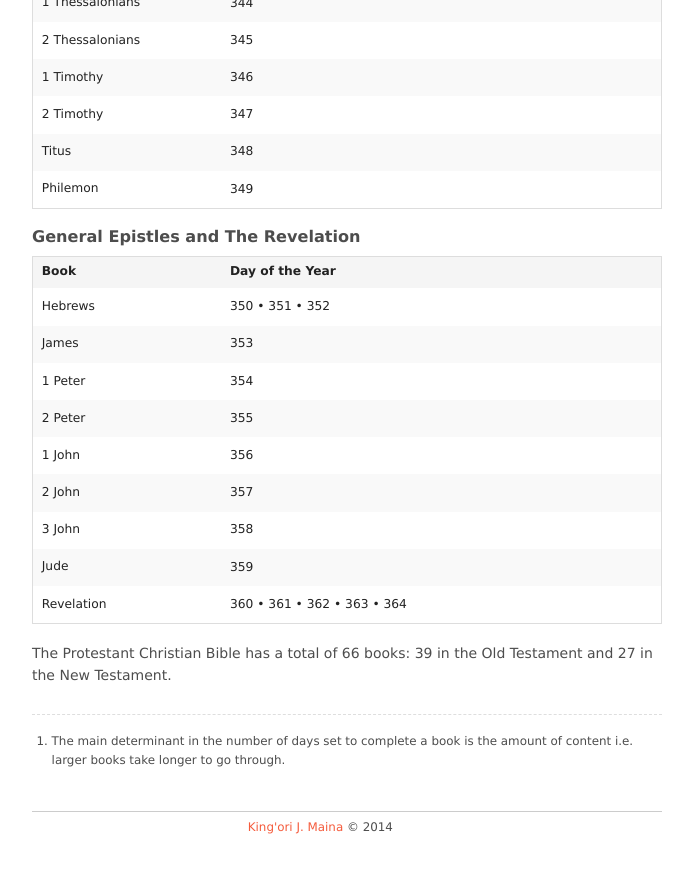
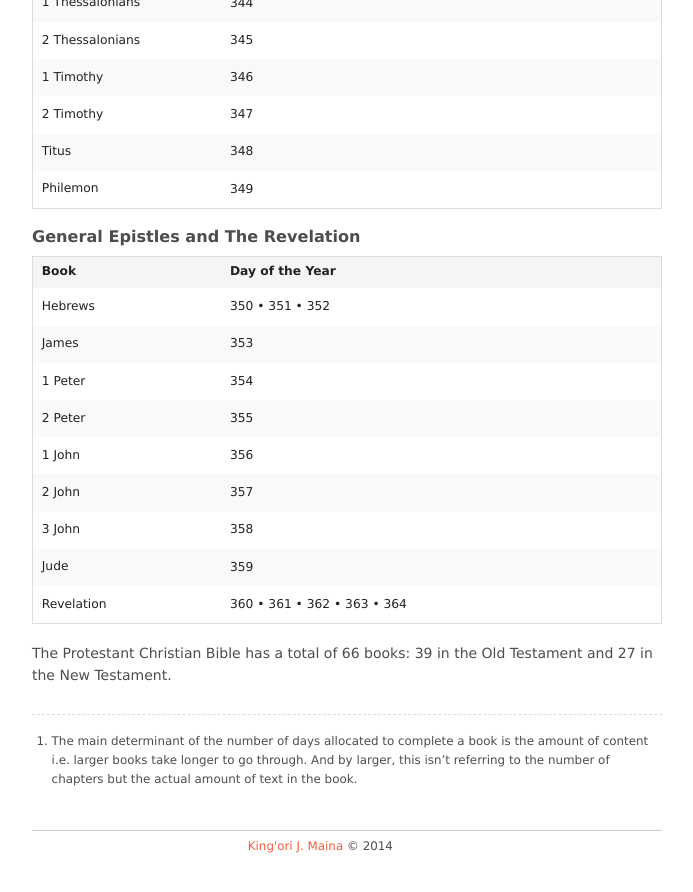
Before and after one commit to itskingori/systematic-theology, a Jekyll site: the page built from index.md, in a window 1280 px wide and 900 px high, scrolled down 2676 px. Shown: the top 892 px of the window, without its empty margins (293-986 px from the left). Built offline with Jekyll 4.4.1, drawn with Linux system fonts in a browser that asks for light colours; Markdown is read by kramdown in place of the engine named in the settings.

Commit message:
Clarify statement on setting no. of days

```diff
--- a/index.md
+++ b/index.md
@@ -112,4 +112,8 @@ layout: index
 The Protestant Christian Bible has a total of 66 books: 39 in the Old Testament and 27 in the New Testament.
 
 ---
-1. The main determinant in the number of days set to complete a book is the amount of content i.e. larger books take longer to go through.
+
+1. The main determinant of the number of days allocated to complete a book is
+the amount of content i.e. larger books take longer to go through. And by
+larger, this isn't referring to the number of chapters but the actual amount of
+text in the book.
```
